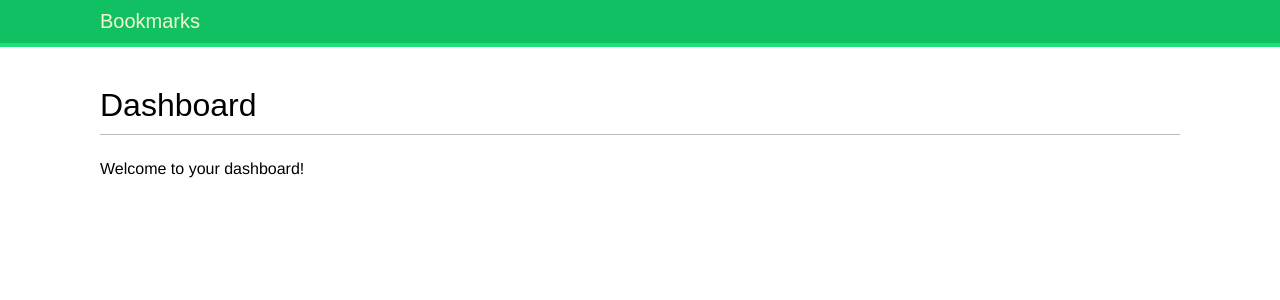
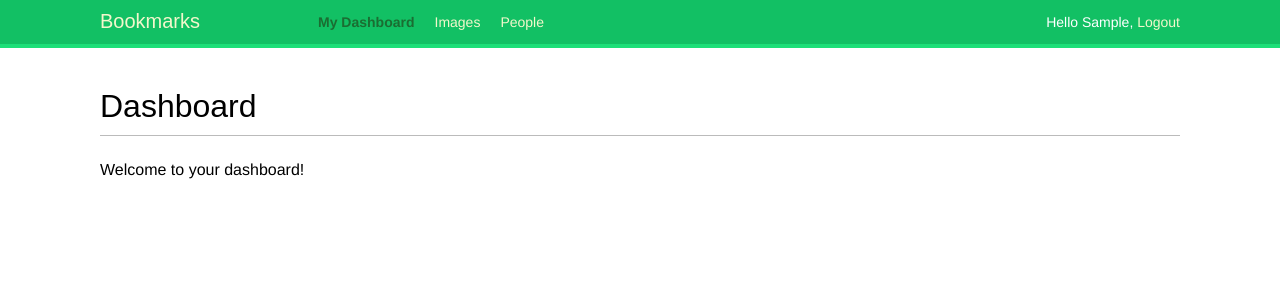
Before and after one commit to temursolief/bookmarks, a Django app: page /account/ in a window 1280 px wide. Shown: the top 300 px of the page. Run offline with Django 4.2, Linux system fonts and the light colour scheme; the visitor is signed in with stand-in values (Sample User, id 1); some web fonts are replaced.

Commit message:
added authentication filters to the base.html

```diff
--- a/account/templates/base.html
+++ b/account/templates/base.html
@@ -8,6 +8,27 @@
     <body>
         <div id="header">
             <span class="logo">Bookmarks</span>
+            {% if request.user.is_authenticated %}
+            <ul class="menu">
+                <li {% if section == "dashboard"%}class="selected"{% endif %}>
+                    <a href="{% url 'dashboard' %}">My Dashboard</a>
+                </li>
+                <li {% if section == 'images' %}class="selected"{% endif %}>
+                    <a href="#">Images</a>
+                </li>
+                <li {% if section == 'people' %}class="selected"{% endif %}>
+                    <a href="#">People</a>
+                </li>
+            </ul>
+            {% endif %}
+            <span class="user">
+                {% if request.user.is_authenticated %}
+                Hello {{ request.user.first_name|default:request.user.username }},
+                    <a href="{% url 'logout' %}">Logout</a>
+                {% else %}
+                    <a href="{% url 'login' %}">Login</a>
+                {% endif %}
+            </span>
         </div>
         <div id="content">
             {% block content %}
--- a/core/settings.py
+++ b/core/settings.py
@@ -10,6 +10,7 @@ For the full list of settings and their values, see
 https://docs.djangoproject.com/en/4.0/ref/settings/
 """
 import os
+from telnetlib import LOGOUT
 import dotenv
 
 from pathlib import Path
@@ -130,3 +131,7 @@ STATIC_URL = 'static/'
 # https://docs.djangoproject.com/en/4.0/ref/settings/#default-auto-field
 
 DEFAULT_AUTO_FIELD = 'django.db.models.BigAutoField'
+
+LOGIN_REDIRECT_URL = 'dashboard'
+LOGIN_URL = 'login'
+LOGOUT_URL = 'logout'
```
